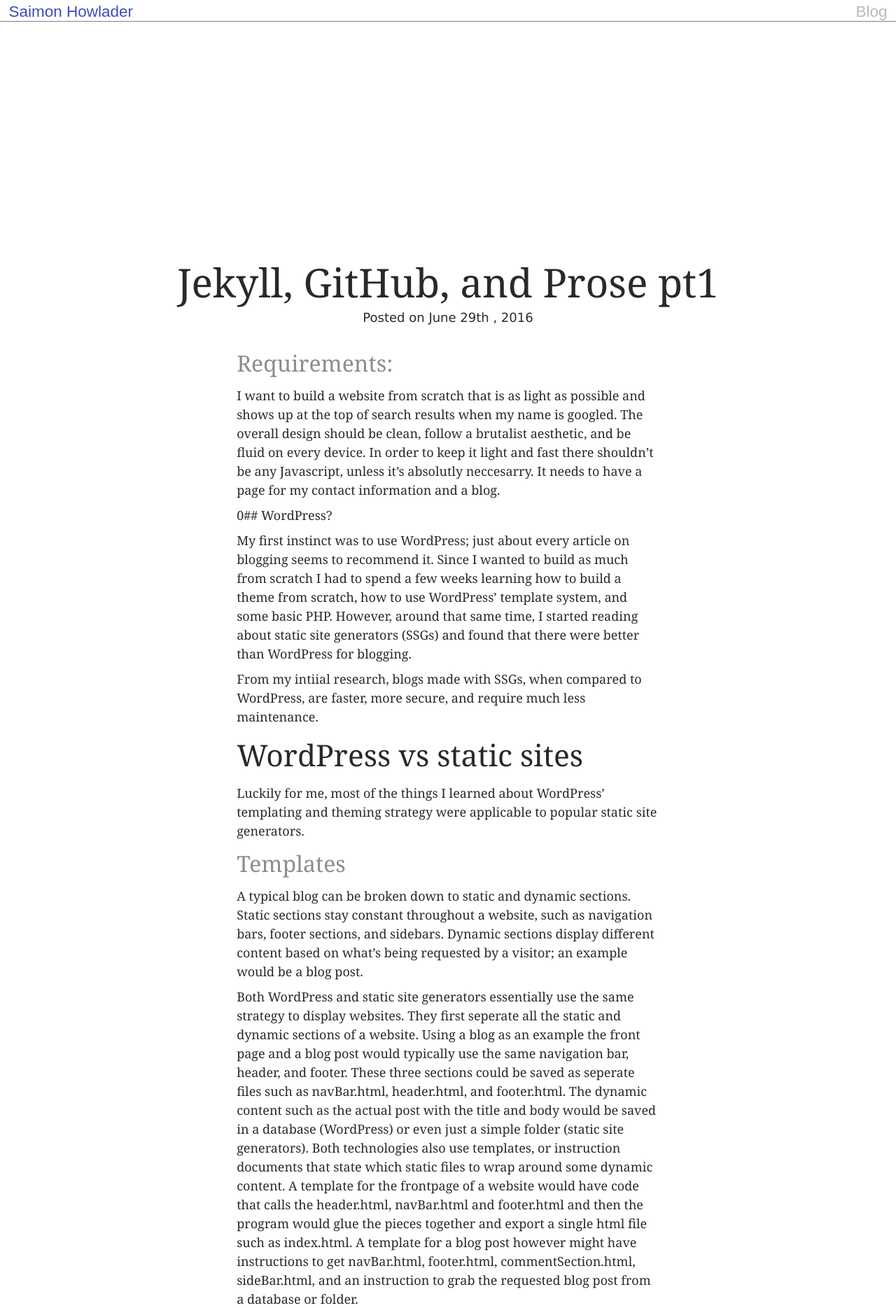
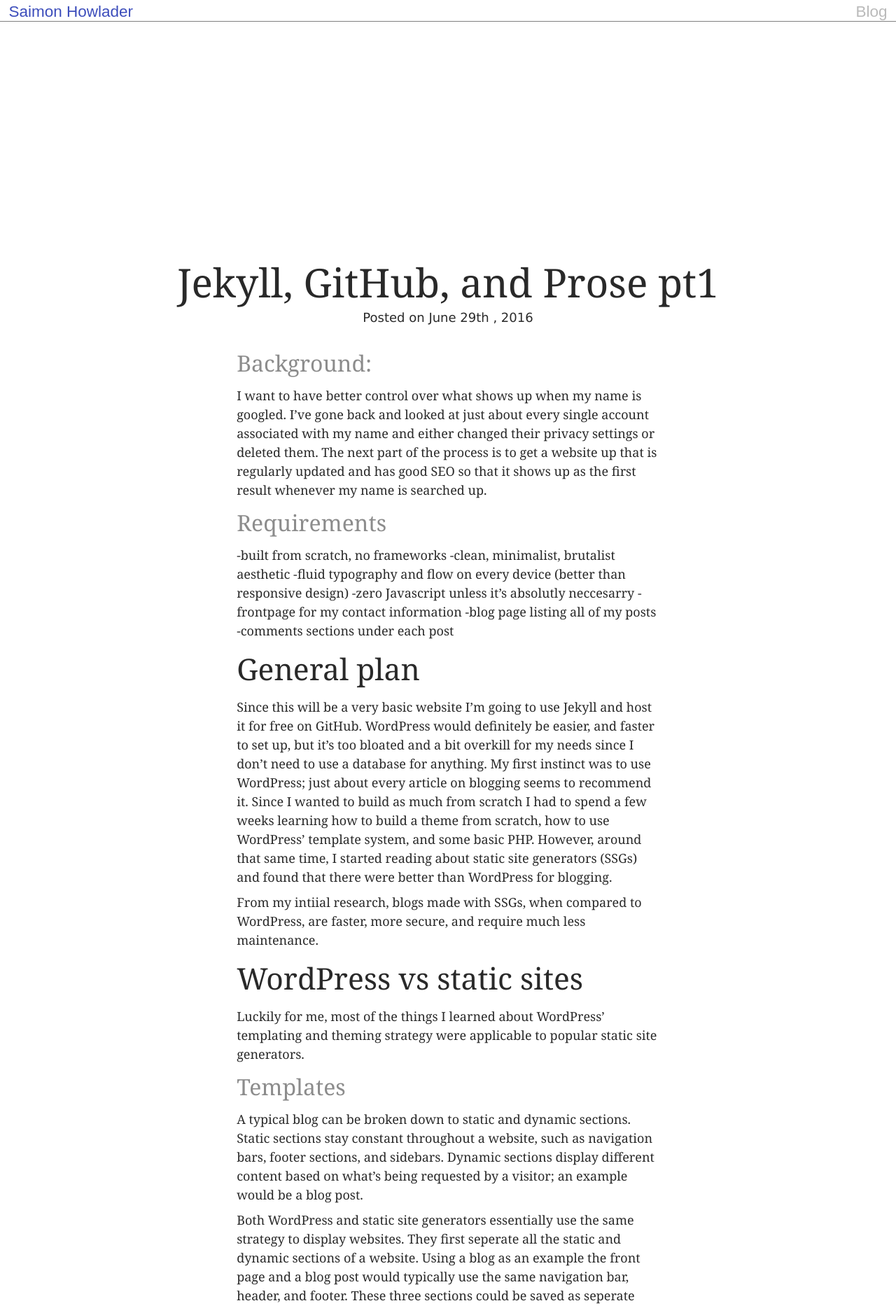
Before and after one commit to saimonhowlader/saimonhowlader.github.io, a Jekyll site: the page built from _posts/2016-06-29-Jekyll-GitHub-and-Prose-pt1.md, in a window 1280 px wide. Shown: the top 1869 px of the page at 70% size. Built offline with Jekyll 4.4.1, drawn with Linux system fonts in a browser that asks for light colours.

Commit message:
Updated 2016-06-29-Jekyll-GitHub-and-Prose-pt1.md

```diff
--- a/_posts/2016-06-29-Jekyll-GitHub-and-Prose-pt1.md
+++ b/_posts/2016-06-29-Jekyll-GitHub-and-Prose-pt1.md
@@ -7,11 +7,20 @@
   where I could document my work. I also needed to brush up on frontend
   languages (html, css, javascript).
 ---
-### Requirements:
-I want to build a website from scratch that is as light as possible and shows up at the top of search results when my name is googled. The overall design should be clean, follow a brutalist aesthetic, and be fluid on every device. In order to keep it light and fast there shouldn't be any Javascript, unless it's absolutly neccesarry. It needs to have a page for my contact information and a blog.
+### Background:
+I want to have better control over what shows up when my name is googled. I've gone back and looked at just about every single account associated with my name and either changed their privacy settings or deleted them. The next part of the process is to get a website up that is regularly updated and has good SEO so that it shows up as the first result whenever my name is searched up.
 
-0## WordPress?
+### Requirements
+-built from scratch, no frameworks
+-clean, minimalist, brutalist aesthetic
+-fluid typography and flow on every device (better than responsive design)
+-zero Javascript unless it's absolutly neccesarry
+-frontpage for my contact information
+-blog page listing all of my posts
+-comments sections under each post
 
+## General plan
+Since this will be a very basic website I'm going to use Jekyll and host it for free on GitHub. WordPress would definitely be easier, and faster to set up, but it's too bloated and a bit overkill for my needs since I don't need to use a database for anything.
 My first instinct was to use WordPress; just about every article on blogging seems to recommend it. Since I wanted to build as much from scratch I had to spend a few weeks learning how to build a theme from scratch, how to use WordPress' template system, and some basic PHP. However, around that same time, I started reading about static site generators (SSGs) and found that there were better than WordPress for blogging.
 
 From my intiial research, blogs made with SSGs, when compared to WordPress, are faster, more secure, and require much less maintenance.
```
